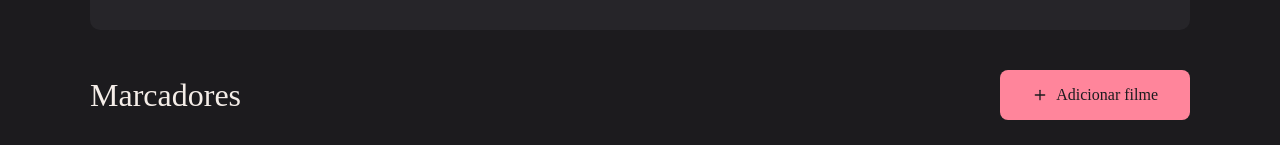
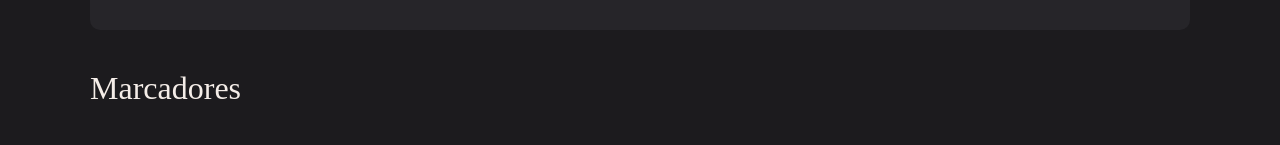
Before and after one commit to smoothemerson/rocketmovies-frontend, a React app: page /new in a window 1280 px wide. Shown: the part 620-765 px from the top of the page. Built offline with nearby package versions, Linux system fonts and the light colour scheme; sample sign-in values are in the browser's storage; the HTML template or start-up script is replaced by a standard one.

Commit message:
update New

```diff
--- a/src/pages/New/index.jsx
+++ b/src/pages/New/index.jsx
@@ -47,7 +47,13 @@ export function New() {
 
     if (!rating) {
       return alert(
-        "Você deixou uma nota no campo para adicionar, mas não clicou em adicionar. Clique para adicionar ou deixe o campo vazio."
+        "Digite uma nota para o filme."
+      );
+    }
+
+    if(newTag.length < 1 && tags.length < 1){
+      return alert(
+        "Digite uma tag."
       );
     }
 
@@ -107,7 +113,7 @@ export function New() {
             onChange={(e) => setDescription(e.target.value)}
           />
 
-          <Section title="Marcadores">
+          <Section title="Marcadores" showNewNote={false}>
             <div className="tags">
               {tags.map((tag, index) => (
                 <NoteItem
```
